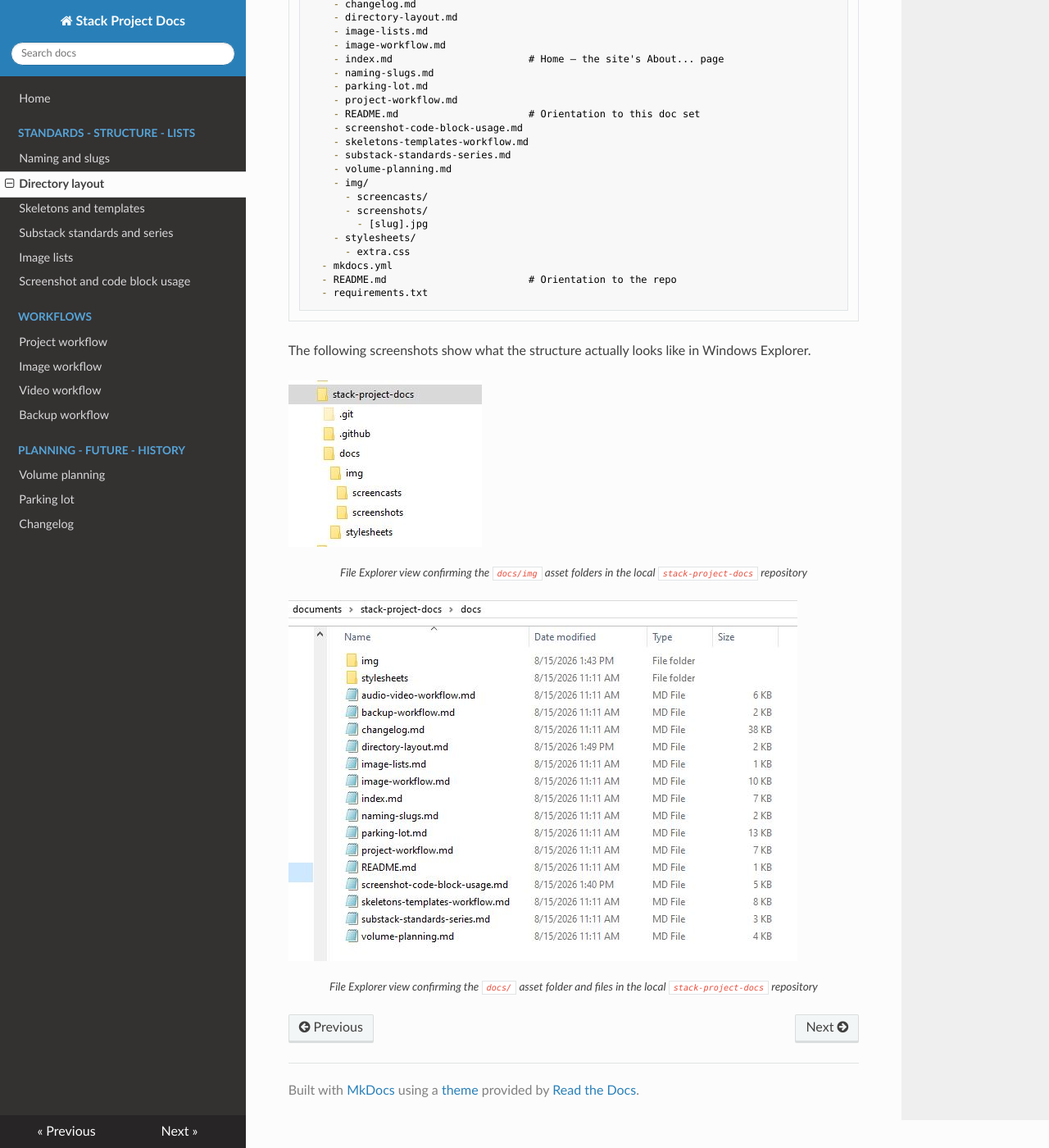
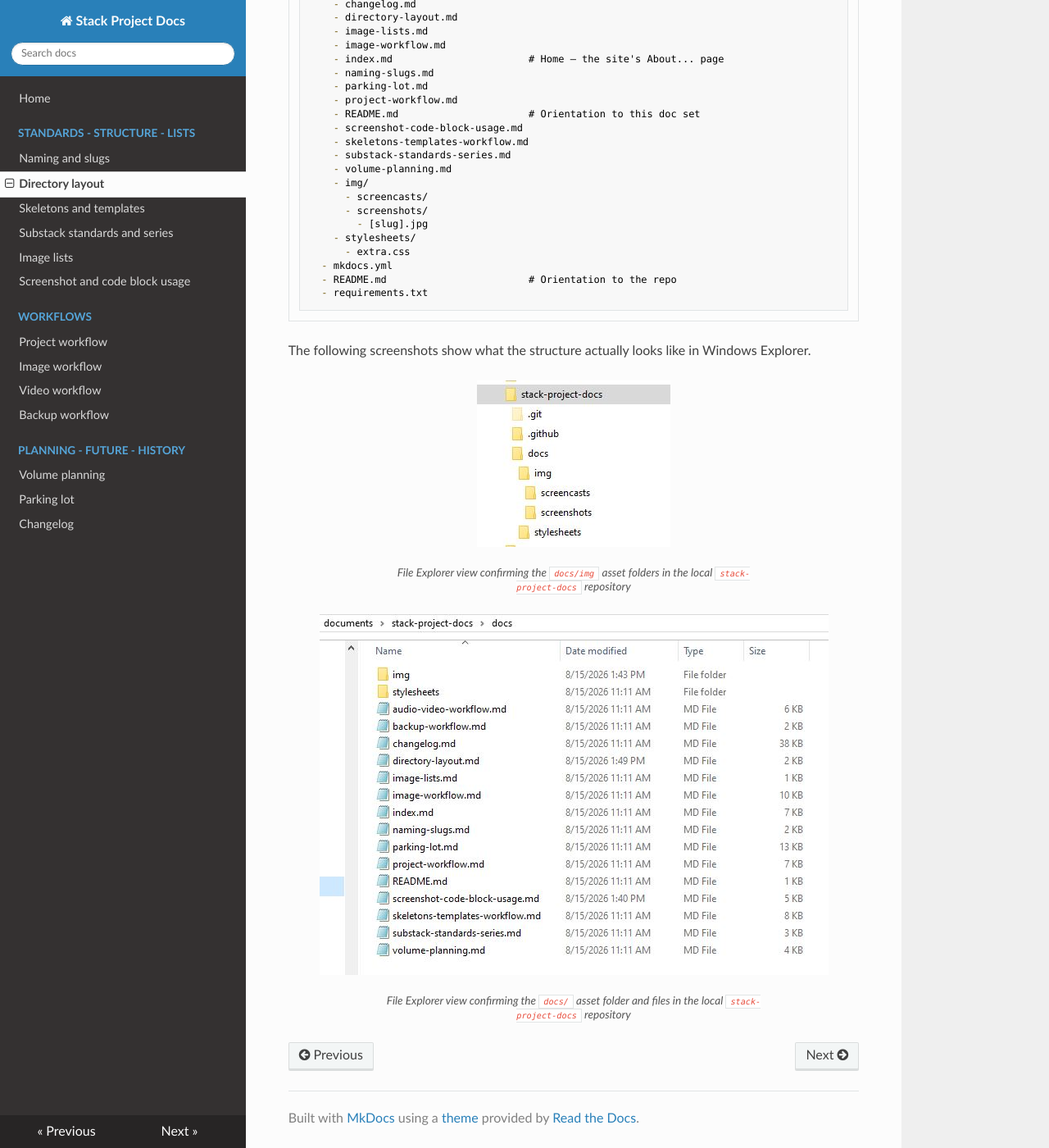
Before and after one commit to john-tech-writer/stack-project-docs, an MkDocs documentation site: the page built from docs/directory-layout.md, in a window 1280 px wide and 1400 px high, scrolled down 363 px. Shown: the whole window at 82% size. Built offline with MkDocs 1.6.1, drawn with Linux system fonts in a browser that asks for light colours; nearby versions of some CDN libraries.

Commit message:
Revs to fig captions

```diff
--- a/docs/directory-layout.md
+++ b/docs/directory-layout.md
@@ -37,10 +37,10 @@ The following screenshots show what the structure actually looks like in Windows
 
 <figure markdown>
 ![Windows File Explorer showing the stack-project-docs repository, with docs expanded to reveal the img, screencasts, screenshots, and stylesheets folders](img/screenshots/file-explorer-dir-folders.jpg)
-<figcaption>File Explorer view confirming the <code>docs/img</code> asset folders in the local <code>stack-project-docs</code> repository</figcaption>
+<figcaption class="cap-long">File Explorer view confirming the <code>docs/img</code> asset folders in the local <code>stack-project-docs</code> repository</figcaption>
 </figure>
 
 <figure markdown>
 ![Windows File Explorer showing the stack-project-docs repository, with docs expanded to reveal the files](img/screenshots/file-explorer-doc-files.jpg)
-<figcaption>File Explorer view confirming the <code>docs/</code> asset folder and files in the local <code>stack-project-docs</code> repository</figcaption>
+<figcaption class="cap-long">File Explorer view confirming the <code>docs/</code> asset folder and files in the local <code>stack-project-docs</code> repository</figcaption>
 </figure>
--- a/docs/stylesheets/extra.css
+++ b/docs/stylesheets/extra.css
@@ -1,6 +1,15 @@
+figure {
+  text-align: center;
+}
+
 figcaption {
-  text-align: center;
-  font-size: 0.85em;      /* slightly stronger reduction */
-  font-style: italic;      /* or a lighter color, e.g. color: #666; */
-  margin-top: 0.5em;
+  font-size: 0.9em;
+  font-style: italic;
+  color: #555;
 }
+
+figcaption.cap-long {
+  font-size: 0.85em;
+  max-width: 34em;       /* narrower than the full column */
+  margin: 0.5em auto 0;  /* re-centers within that narrower box */
+}
```
Also changed, not shown: docs/extra-intro-text.md (deleted, +0 -7 lines).
